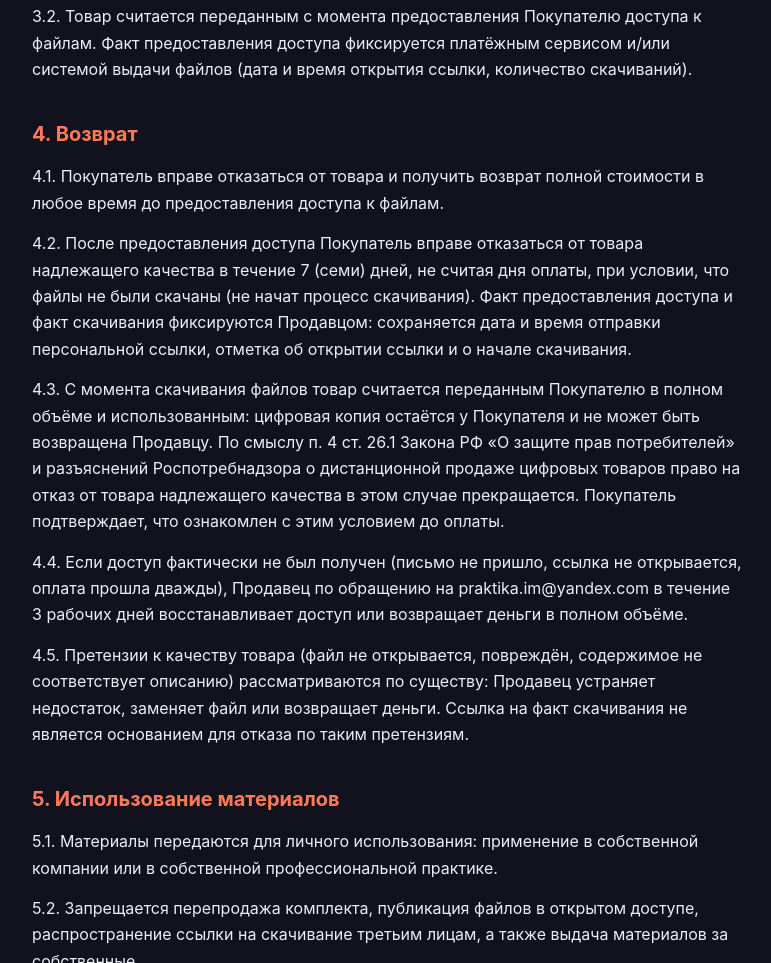
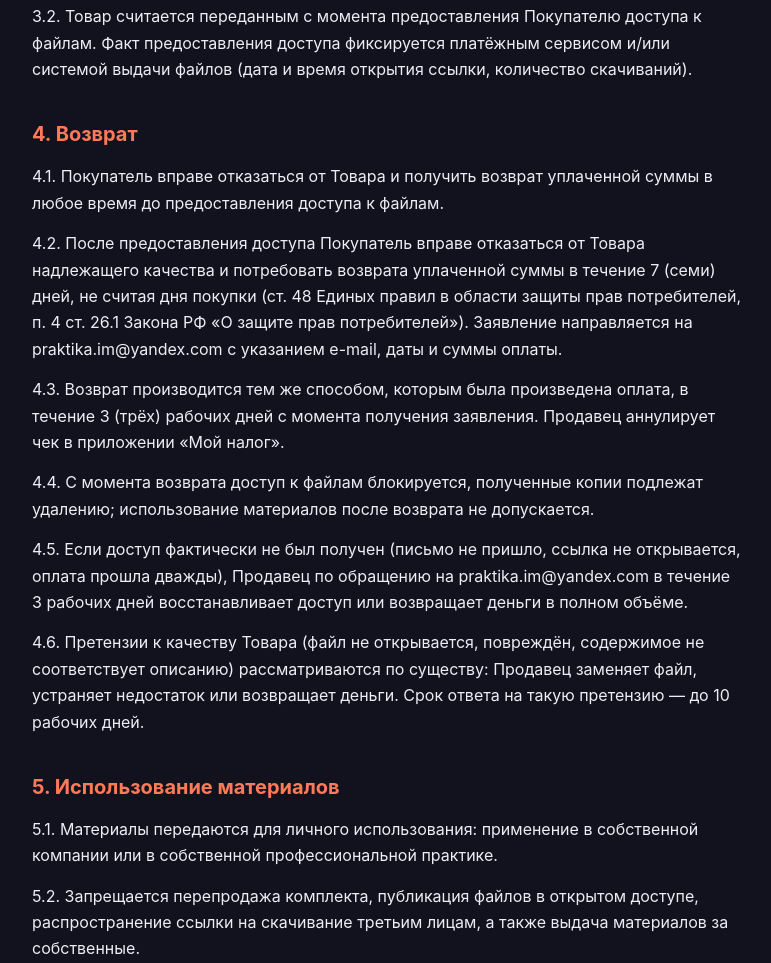
Before and after one commit to rallkololo-prog/praktika-kit, a plain HTML site: page offer.html in a window 1280 px wide. Shown: the part 1076-2039 px from the top of the page, without its empty margins (252-1023 px from the left). Drawn offline with Linux system fonts and the light colour scheme.

Commit message:
Returns: 7-day statutory refund per ст.48

```diff
--- a/offer.html
+++ b/offer.html
@@ -37,11 +37,12 @@
 <p>3.1. Доступ предоставляется сразу после подтверждения оплаты: Покупатель получает персональную ссылку на скачивание комплекта на указанный им e-mail (или в интерфейсе платёжной страницы).</p>
 <p>3.2. Товар считается переданным с момента предоставления Покупателю доступа к файлам. Факт предоставления доступа фиксируется платёжным сервисом и/или системой выдачи файлов (дата и время открытия ссылки, количество скачиваний).</p>
 <h2>4. Возврат</h2>
-<p>4.1. Покупатель вправе отказаться от товара и получить возврат полной стоимости в любое время до предоставления доступа к файлам.</p>
-<p>4.2. После предоставления доступа Покупатель вправе отказаться от товара надлежащего качества в течение 7 (семи) дней, не считая дня оплаты, при условии, что файлы не были скачаны (не начат процесс скачивания). Факт предоставления доступа и факт скачивания фиксируются Продавцом: сохраняется дата и время отправки персональной ссылки, отметка об открытии ссылки и о начале скачивания.</p>
-<p>4.3. С момента скачивания файлов товар считается переданным Покупателю в полном объёме и использованным: цифровая копия остаётся у Покупателя и не может быть возвращена Продавцу. По смыслу п. 4 ст. 26.1 Закона РФ «О защите прав потребителей» и разъяснений Роспотребнадзора о дистанционной продаже цифровых товаров право на отказ от товара надлежащего качества в этом случае прекращается. Покупатель подтверждает, что ознакомлен с этим условием до оплаты.</p>
-<p>4.4. Если доступ фактически не был получен (письмо не пришло, ссылка не открывается, оплата прошла дважды), Продавец по обращению на praktika.im@yandex.com в течение 3 рабочих дней восстанавливает доступ или возвращает деньги в полном объёме.</p>
-<p>4.5. Претензии к качеству товара (файл не открывается, повреждён, содержимое не соответствует описанию) рассматриваются по существу: Продавец устраняет недостаток, заменяет файл или возвращает деньги. Ссылка на факт скачивания не является основанием для отказа по таким претензиям.</p>
+<p>4.1. Покупатель вправе отказаться от Товара и получить возврат уплаченной суммы в любое время до предоставления доступа к файлам.</p>
+<p>4.2. После предоставления доступа Покупатель вправе отказаться от Товара надлежащего качества и потребовать возврата уплаченной суммы в течение 7 (семи) дней, не считая дня покупки (ст. 48 Единых правил в области защиты прав потребителей, п. 4 ст. 26.1 Закона РФ «О защите прав потребителей»). Заявление направляется на praktika.im@yandex.com с указанием e-mail, даты и суммы оплаты.</p>
+<p>4.3. Возврат производится тем же способом, которым была произведена оплата, в течение 3 (трёх) рабочих дней с момента получения заявления. Продавец аннулирует чек в приложении «Мой налог».</p>
+<p>4.4. С момента возврата доступ к файлам блокируется, полученные копии подлежат удалению; использование материалов после возврата не допускается.</p>
+<p>4.5. Если доступ фактически не был получен (письмо не пришло, ссылка не открывается, оплата прошла дважды), Продавец по обращению на praktika.im@yandex.com в течение 3 рабочих дней восстанавливает доступ или возвращает деньги в полном объёме.</p>
+<p>4.6. Претензии к качеству Товара (файл не открывается, повреждён, содержимое не соответствует описанию) рассматриваются по существу: Продавец заменяет файл, устраняет недостаток или возвращает деньги. Срок ответа на такую претензию — до 10 рабочих дней.</p>
 <h2>5. Использование материалов</h2>
 <p>5.1. Материалы передаются для личного использования: применение в собственной компании или в собственной профессиональной практике.</p>
 <p>5.2. Запрещается перепродажа комплекта, публикация файлов в открытом доступе, распространение ссылки на скачивание третьим лицам, а также выдача материалов за собственные.</p>
```
Also changed, not shown: index.html (+2 -2 lines).
